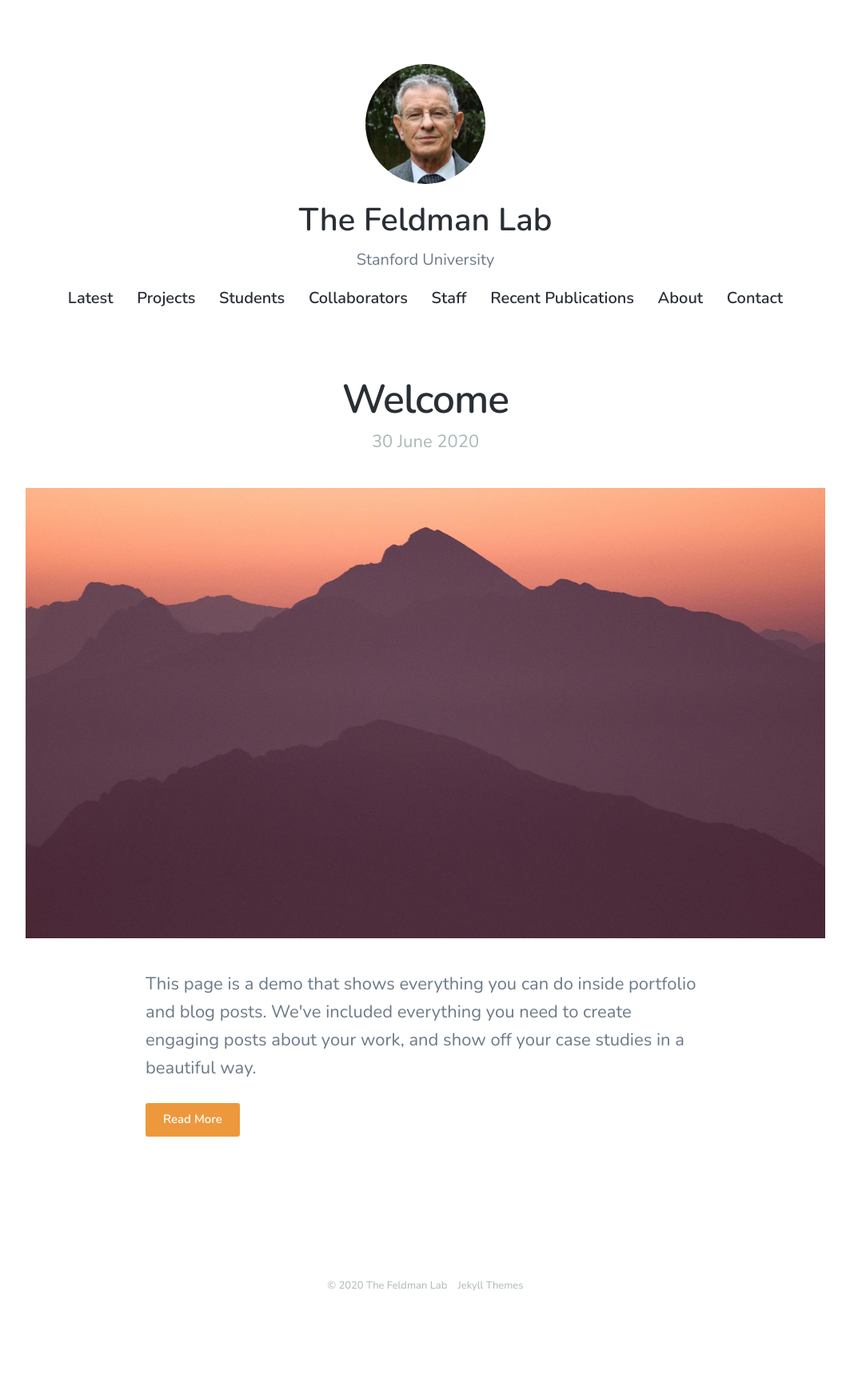
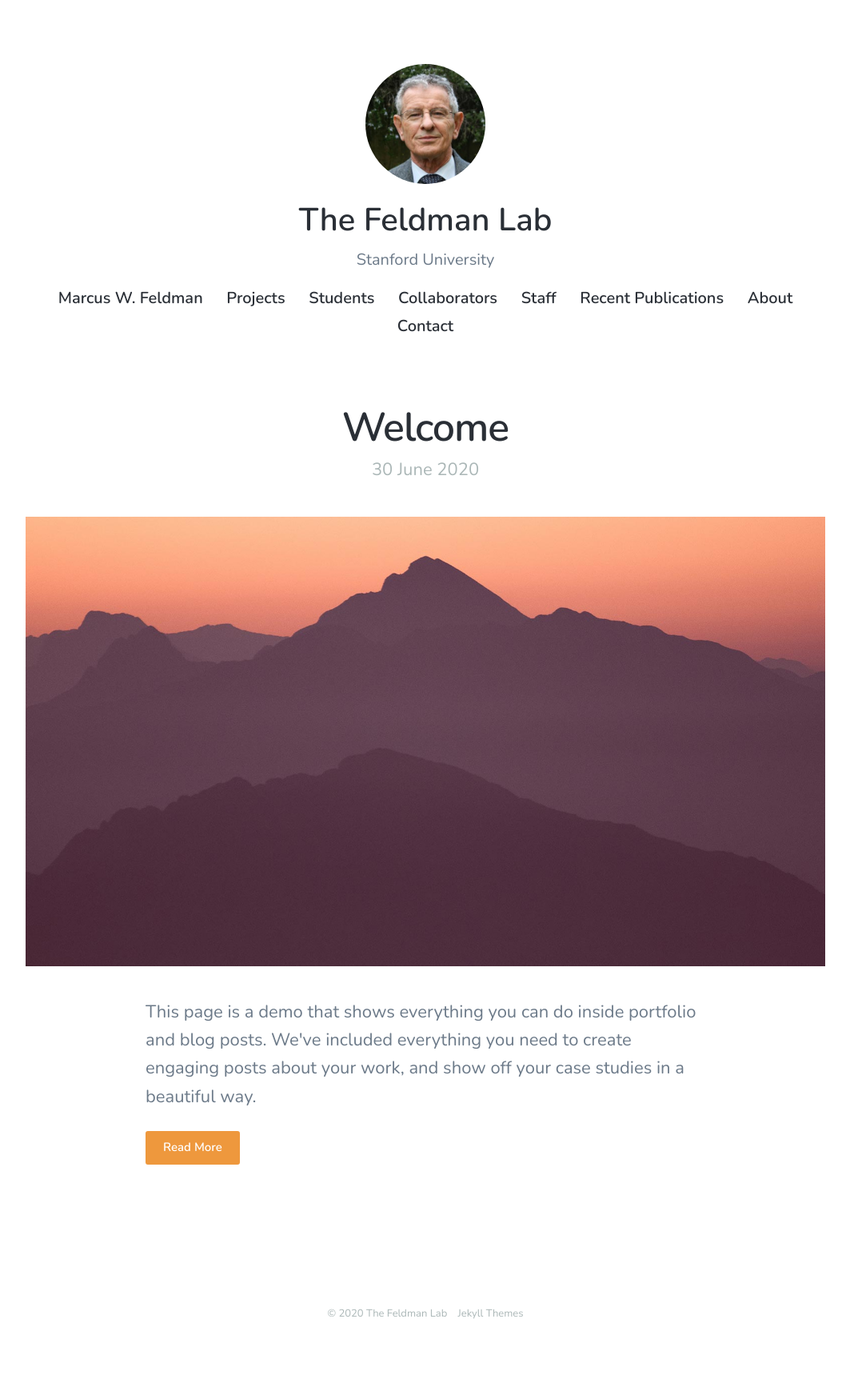
Before and after one commit to mepster/mfeldmanlab.github.io, a Jekyll site: the page built from index.html, in a window 1280 px wide. Shown: the whole page at 80% size, without its empty margins (108-1171 px from the left). Built offline with Jekyll 4.4.1, drawn with Linux system fonts in a browser that asks for light colours; nearby versions of some CDN libraries; the list of posts is cut into pages by our own code; before the commit the page ends 1694 px from its top, so only the background shows below that.

Commit message:
Marcus W. Feldman

```diff
--- a/_data/settings.yml
+++ b/_data/settings.yml
@@ -10,7 +10,7 @@ header_settings:
 
 menu_settings:
   menu_items:
-    - title: 'Latest'
+    - title: 'Marcus W. Feldman'
       url: '/'
     - title: 'Projects'
       url: '/projects/'
```
